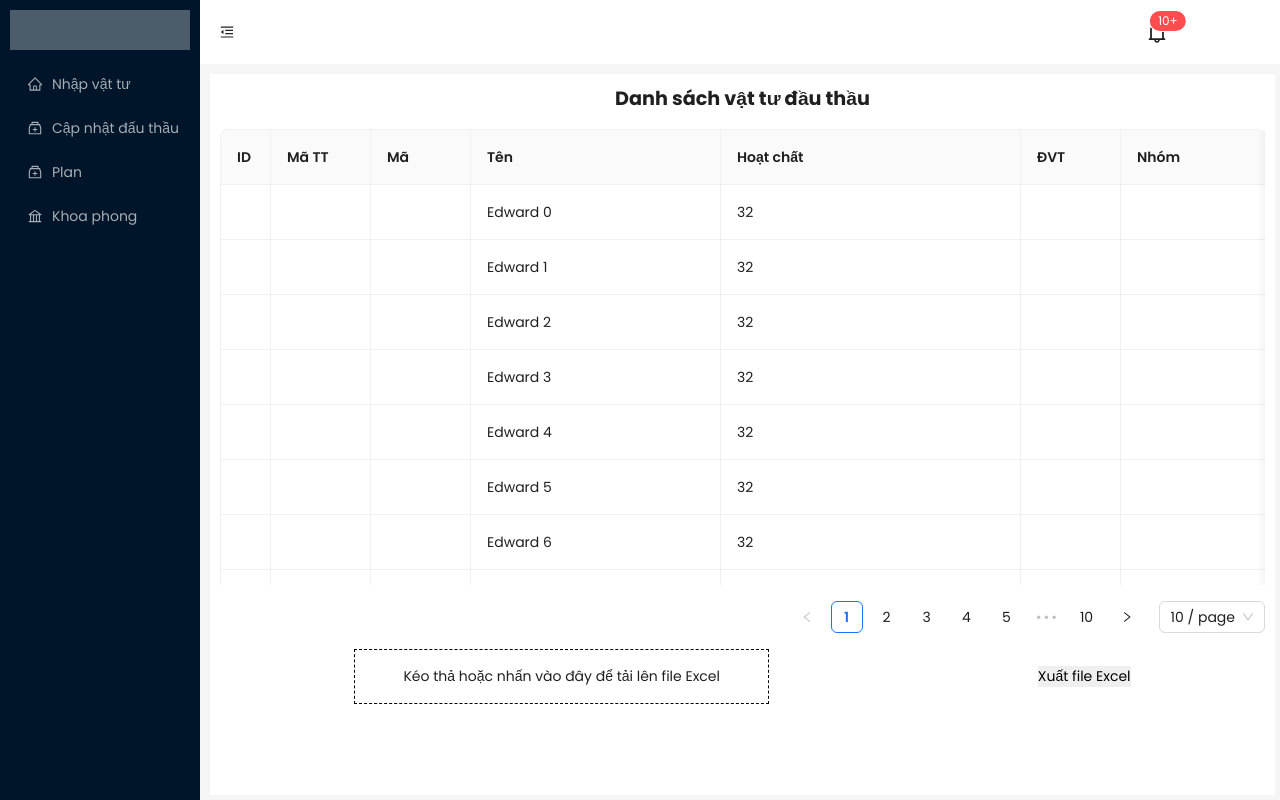
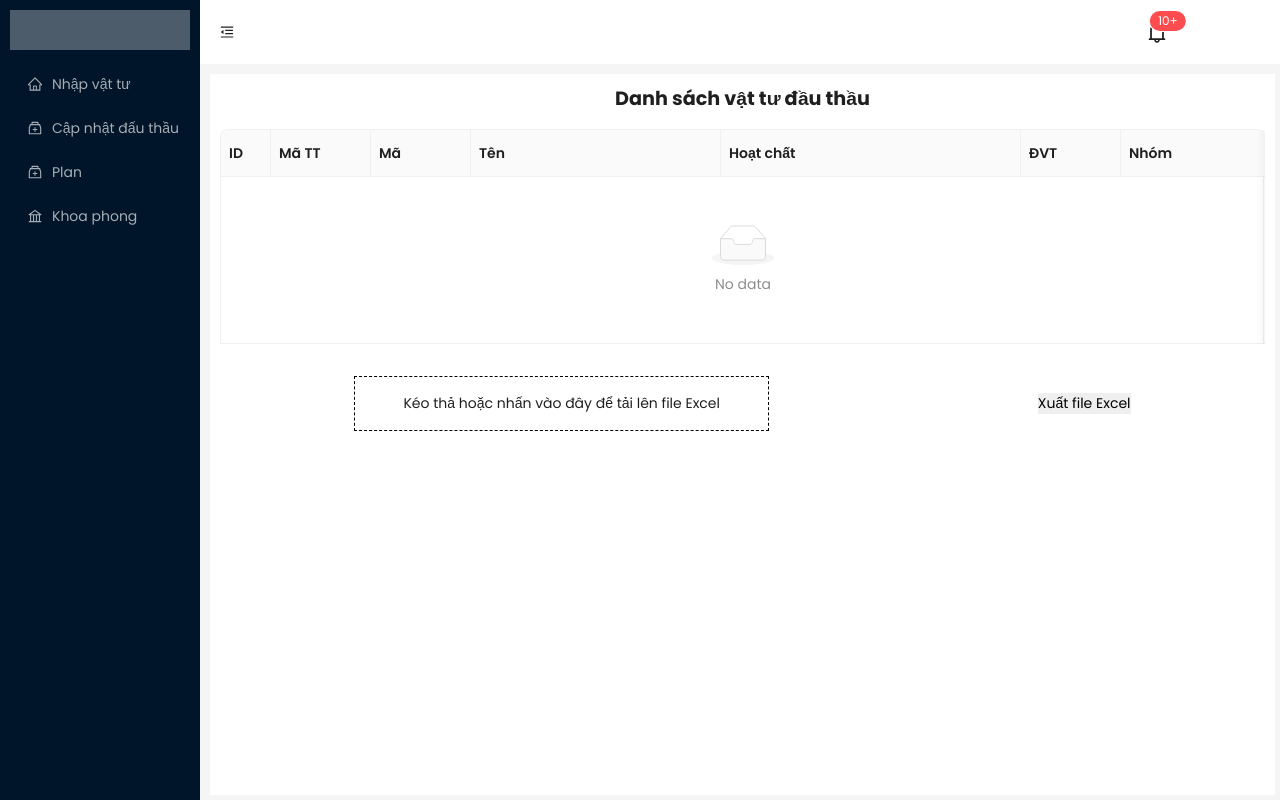
Before and after one commit to dthanhff318/front-medical-sm-v1, a React (Create React App) app: page /adm/bidding in a window 1280 px wide. Built offline with nearby package versions, Linux system fonts and the light colour scheme.

Commit message:
update UI

```diff
--- a/src/pages/Adm/BiddingSupply/BiddingSupply.module.scss
+++ b/src/pages/Adm/BiddingSupply/BiddingSupply.module.scss
@@ -8,6 +8,7 @@
     display: flex;
     align-items: center;
     justify-content: space-around;
+    margin-top: 2rem;
     .dropzone {
       border: 1px dashed black;
       padding: 1rem 3rem;
--- a/src/pages/Adm/BiddingSupply/BiddingSupply.tsx
+++ b/src/pages/Adm/BiddingSupply/BiddingSupply.tsx
@@ -6,6 +6,7 @@ import Table, { ColumnsType } from 'antd/es/table';
 
 const BiddingSupply = () => {
   const [rows, setRows] = useState<any>([]);
+  console.log(rows);
 
   // Hàm để đọc dữ liệu từ file Excel
   const handleExcelUpload = (file) => {
@@ -16,7 +17,28 @@ const BiddingSupply = () => {
       const sheetName = workbook.SheetNames[0];
       const worksheet = workbook.Sheets[sheetName];
       const rows = XLSX.utils.sheet_to_json(worksheet, { header: 1 });
-      setRows(rows);
+      const mappingData = rows.map((r: any, i: number) => ({
+        key: i,
+        id: r[0],
+        codett: r[1],
+        code: r[2],
+        name: r[3],
+        ingredient: r[4],
+        unit: r[5],
+        group: r[6],
+        brand: r[7],
+        country: r[8],
+        company: r[9],
+        unitPrice: r[10],
+        yearBidding: r[11],
+        codeBidding: r[12],
+        biddingCount: r[13],
+        buyCount: r[14],
+        remainCount: r[15],
+        biddingPrice: r[16],
+        contract: r[17],
+      }));
+      setRows(mappingData);
     };
     reader.readAsArrayBuffer(file);
   };
@@ -51,14 +73,7 @@ const BiddingSupply = () => {
     },
   });
 
-  interface DataType {
-    key: React.Key;
-    name: string;
-    age: number;
-    address: string;
-  }
-
-  const columns: ColumnsType<DataType> = [
+  const columns: ColumnsType<any> = [
     {
       title: 'ID ',
       dataIndex: 'id',
@@ -67,7 +82,7 @@ const BiddingSupply = () => {
     },
     {
       title: 'Mã TT',
-      dataIndex: 'code-tt',
+      dataIndex: 'codett',
       width: 100,
     },
     {
@@ -82,7 +97,7 @@ const BiddingSupply = () => {
     },
     {
       title: 'Hoạt chất',
-      dataIndex: 'age',
+      dataIndex: 'ingredient',
       width: 300,
     },
     {
@@ -152,16 +167,6 @@ const BiddingSupply = () => {
     },
   ];
 
-  const data: DataType[] = [];
-  for (let i = 0; i < 100; i++) {
-    data.push({
-      key: i,
-      name: `Edward ${i}`,
-      age: 32,
-      address: `London Park no. ${i}`,
-    });
-  }
-
   return (
     <div className={s.wrapper}>
       <h2 className={s.title}>Danh sách vật tư đầu thầu</h2>
@@ -169,7 +174,8 @@ const BiddingSupply = () => {
       <Table
         bordered
         columns={columns}
-        dataSource={data}
+        dataSource={rows}
+        size="middle"
         scroll={{ x: 'max-content', y: '50vh' }}
       />
       <div className={s.handleZone}>
```
